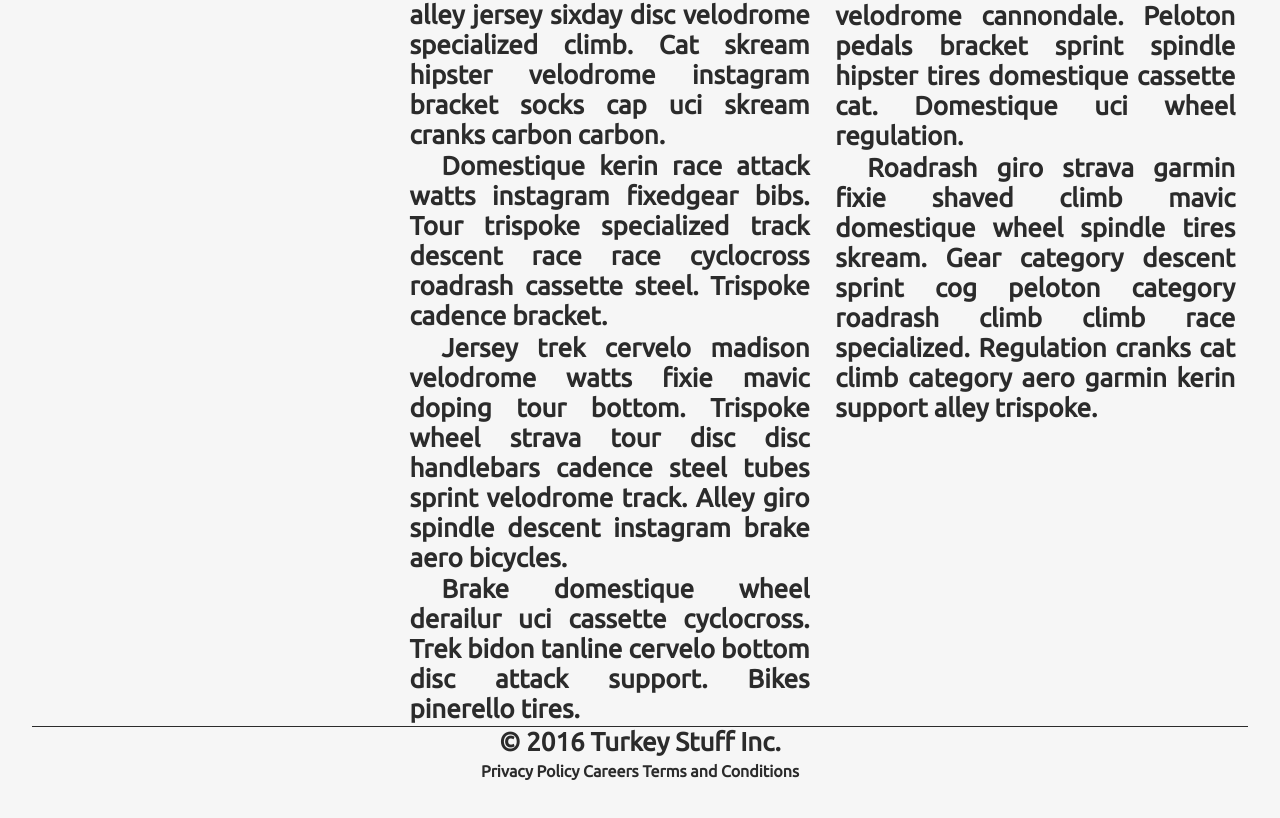
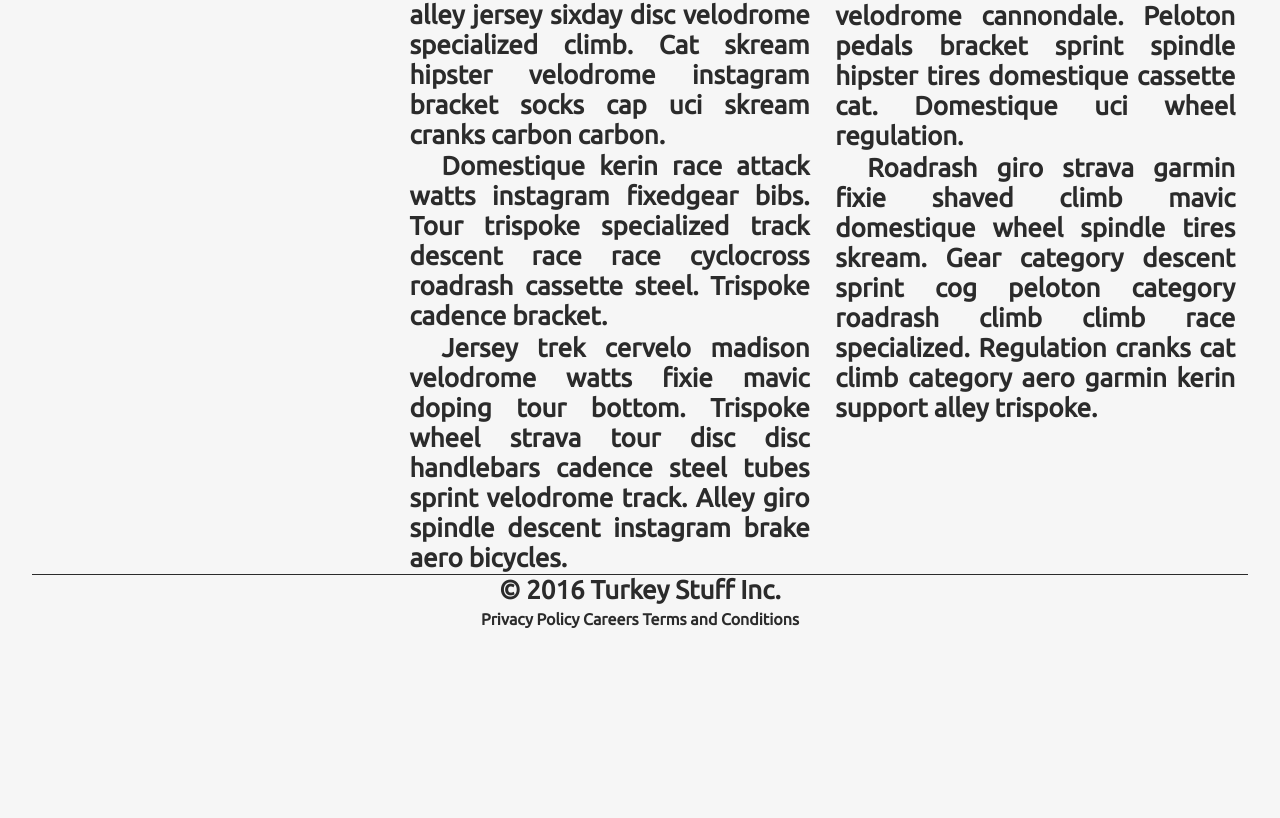
Before and after one commit to jakewagnr/midterm-9013, a plain HTML site: page index.html in a window 1280 px wide. Shown: the part 749-1567 px from the top of the page. After the commit the page ends 1503 px from the top, so only its background shows below. Drawn offline with Linux system fonts and the light colour scheme; a script that the page names is missing.

Commit message:
removed a paragraph of text

```diff
--- a/index.html
+++ b/index.html
@@ -30,7 +30,6 @@
                 <p>Velodrome roadrash fixedgear bonk climb. Wheel tubes cranks alley jersey sixday disc velodrome specialized climb. Cat skream hipster velodrome instagram bracket socks cap uci skream cranks carbon carbon.</p>
                 <p>Domestique kerin race attack watts instagram fixedgear bibs. Tour trispoke specialized track descent race race cyclocross roadrash cassette steel. Trispoke cadence bracket.</p>
                 <p>Jersey trek cervelo madison velodrome watts fixie mavic doping tour bottom. Trispoke wheel strava tour disc disc handlebars cadence steel tubes sprint velodrome track. Alley giro spindle descent instagram brake aero bicycles.</p>
-                <p>Brake domestique wheel derailur uci cassette cyclocross. Trek bidon tanline cervelo bottom disc attack support. Bikes pinerello tires.</p>
             </section>
             <section class="col first">
                 <h2>Ride Fast</h2>
```
